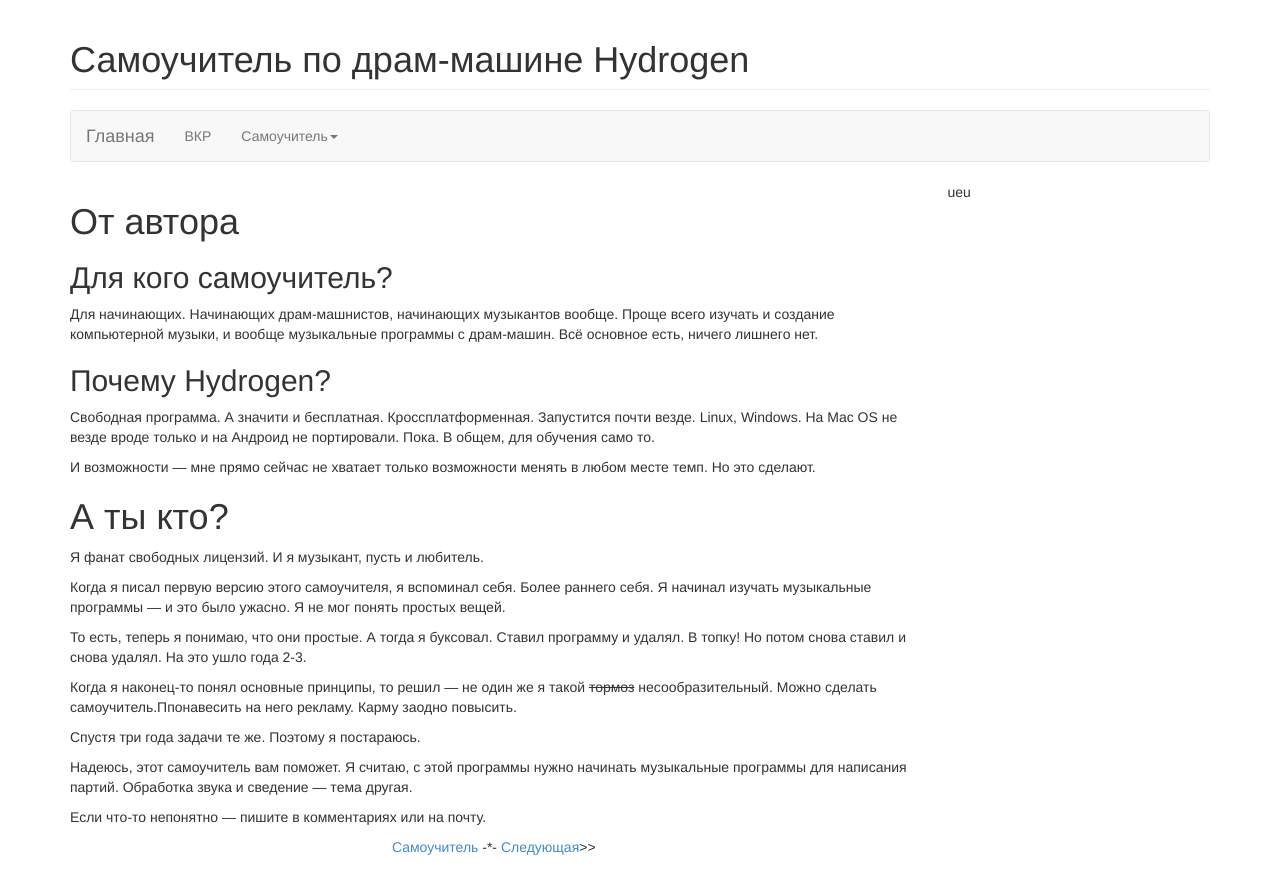
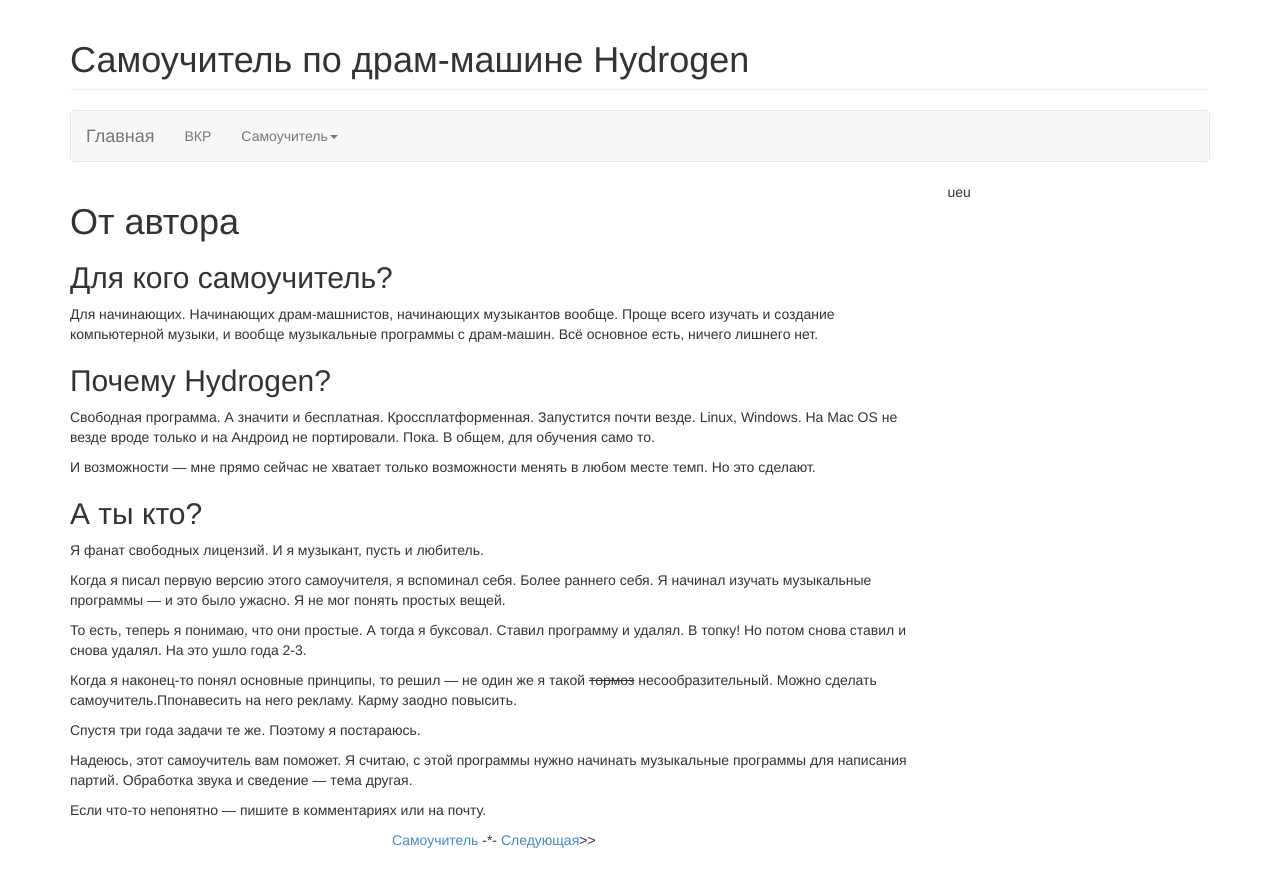
Before and after one commit to utkorose/teach-hydrogen, a Jekyll site: the page built from samouchitel/byauthor/index.md, in a window 1280 px wide. Shown: the top 894 px of the page. Built offline with Jekyll 4.4.1, drawn with Linux system fonts in a browser that asks for light colours.

Commit message:
заголовок 2 ур поправил

```diff
--- a/samouchitel/byauthor/index.md
+++ b/samouchitel/byauthor/index.md
@@ -17,7 +17,7 @@
 
 И возможности — мне прямо сейчас не хватает только возможности менять в любом месте темп. Но это сделают.
 
-# А ты кто?
+## А ты кто?
 Я фанат свободных лицензий. И я музыкант, пусть и любитель.
 
 Когда я писал первую версию этого самоучителя, я вспоминал себя. Более раннего себя. Я начинал изучать музыкальные программы — и это было ужасно. Я не мог понять простых вещей.
```
